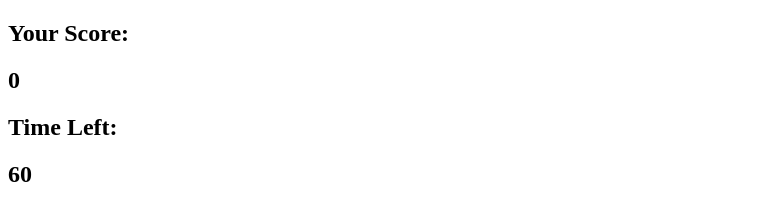
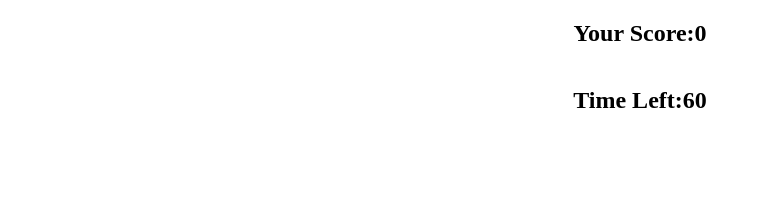
Before and after one commit to kartavya99/Whac-A-Mole, a plain HTML site: page index.html in a window 1280 px wide. Shown: the whole page, without its empty margins (0-761 px from the left). Drawn offline with Linux system fonts and the light colour scheme.

Commit message:
updated CSS

```diff
--- a/assets/css/style.css
+++ b/assets/css/style.css
@@ -0,0 +1,17 @@
+* {
+    margin: 0;
+}
+
+.score-wrapper{
+    margin: auto;
+    display: flex;
+    justify-content: center;
+    padding: 20px;
+}
+
+.time-wrapper{
+    margin: auto;
+    display: flex;
+    justify-content: center;
+    padding: 20px;
+}
--- a/index.html
+++ b/index.html
@@ -9,11 +9,17 @@
 </head>
 <body>
 
-    <h2>Your Score:</h2>
-    <h2 id ="score">0</h2>
+    <div class="score-wrapper">
+        <h2>Your Score:</h2>
+        <h2 id ="score">0</h2>
+    </div>
 
-    <h2>Time Left:</h2>
-    <h2 id="time-left">60</h2>
+    <div class="time-wrapper">
+        <h2>Time Left:</h2>
+        <h2 id="time-left">60</h2>
+
+    </div>
+
 
     <div class="grid">
         <div class="square" id="1"></div>
```
